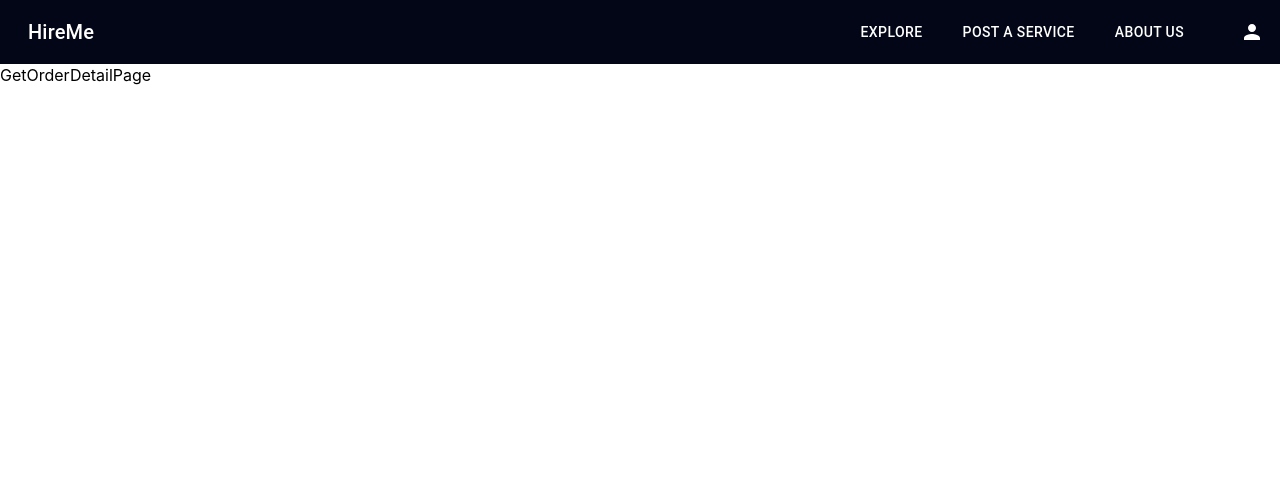
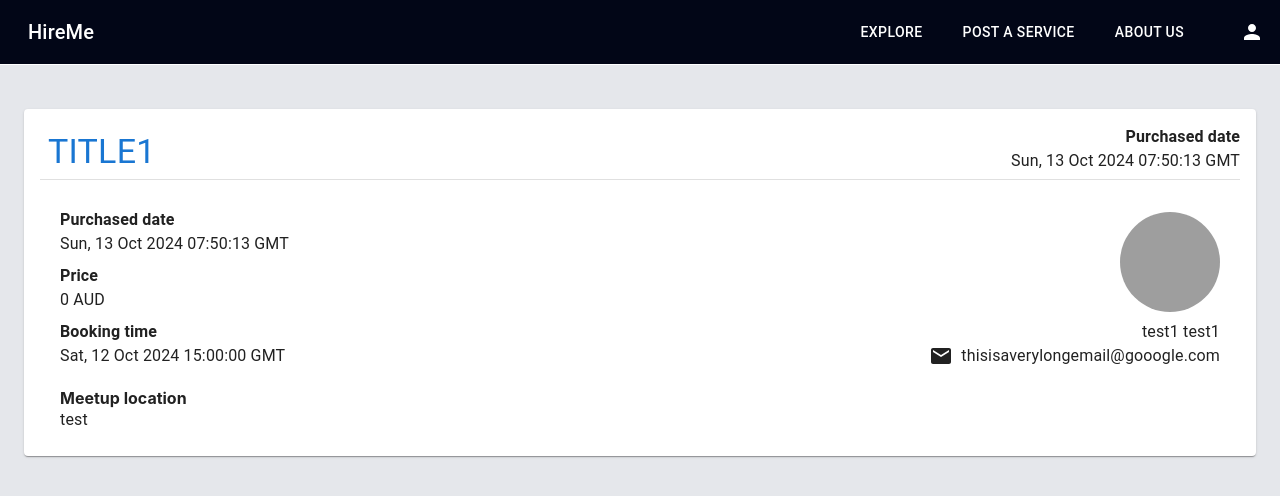
Before and after one commit to RyanTan182/devsoc_blueprint_hackathon_2024_frontend, a React (Create React App) app: page /order/1 in a window 1280 px wide. Shown: the top 496 px of the page. Built offline with nearby package versions, Linux system fonts and the light colour scheme; grey boxes are pictures that could not be loaded.

Commit message:
Implement order detail page

```diff
--- a/src/pages/OrderDetailPage.js
+++ b/src/pages/OrderDetailPage.js
@@ -2,15 +2,40 @@ import axios from "axios";
 import useSWR from "swr";
 import PageSpinner from "../components/ui/pageSpinner";
 import { GET_PRODUCT_DETAIL_API } from "../requests/requestConfig";
+import { Avatar, Box, Button, Card, CardContent, Chip, Divider, Typography } from "@mui/material";
+import MailIcon from '@mui/icons-material/Mail';
+import { useNavigate } from "react-router-dom";
 
 const dummyOrder = {
     "booking_time": "Sat, 12 Oct 2024 15:00:00 GMT",
     "buyer_account_id": "45bc8e65-d25c-41d0-82ae-f4a2832c9037",
     "meetup_location": "test",
     "order_id": "d8e50581-8366-49d3-aeb0-4fc711e939c7",
-    "product_id": "4514a381-ee9f-4b99-b40d-b86f70220d8b",
+    "product": {
+        "account_id": "45bc8e65-d25c-41d0-82ae-f4a2832c9037",
+        "description": "description",
+        "photo_urls": null,
+        "price": 0.0,
+        "product_id": "4514a381-ee9f-4b99-b40d-b86f70220d8b",
+        "product_type": "service",
+        "title": "title1",
+        "video_urls": [
+            "test1",
+            "test2"
+        ]
+    },
     "purchased_date": "Sun, 13 Oct 2024 07:50:13 GMT",
-    "seller_account_id": "45bc8e65-d25c-41d0-82ae-f4a2832c9037"
+    "seller": {
+        "account_id": "45bc8e65-d25c-41d0-82ae-f4a2832c9037",
+        "email": "test1",
+        "first_name": "test1",
+        "last_name": "test1",
+        "pay_id": "test1",
+        "profile_picture_url": "test1",
+        "social_media_links": "test1",
+        "username": "test1",
+        "zid": "test1"
+    }
 }
 
 export default function GetOrderDetailPage() {
@@ -24,8 +49,131 @@ export default function GetOrderDetailPage() {
     // const orderData = data.data;
     // console.log(orderData);
 
+    const navigate = useNavigate();
+
+    const order = dummyOrder;
+
+
     return (
+        <Box p={3} className="min-h-screen bg-gray-200">
+            <Card className="my-5">
 
-        <div>GetOrderDetailPage</div>
+                <CardContent>
+                    <Box className='flex'>
+                        <Button disableRipple variant="text" onClick={() => navigate(`/product/${order.product.product_id}`)}>
+                            <Typography variant="h4">
+                                {order.product.title}
+                            </Typography>
+                        </Button>
+
+                        <Box className='ml-auto'>
+                            <Typography align="right" sx={{fontWeight: 'bold'}}>
+                                Purchased date
+                            </Typography>
+
+                            <Typography align="right">{order.purchased_date}</Typography>
+                        </Box>
+                    </Box>
+
+                    <Divider />
+
+                    <Box className='flex'>
+                        <Box className='py-5 pl-5'>
+                            <Typography variant="body1" sx={{fontWeight: 'bold', marginTop: 1}}>
+                                Purchased date
+                            </Typography>
+
+                            <Typography>
+                                {order.purchased_date}
+                            </Typography>
+
+                            <Typography variant="body1" sx={{fontWeight: 'bold', marginTop: 1}}>
+                                Price
+                            </Typography>
+
+                            <Typography>
+                                {order.product.price} AUD
+                            </Typography>
+
+                            <Typography variant="body1" sx={{fontWeight: 'bold', marginTop: 1}}>
+                                Booking time
+                            </Typography>
+
+                            <Typography>
+                                {order.booking_time}
+                            </Typography>
+                        </Box>
+
+                        <Box className='py-5 pr-5 ml-auto flex flex-col justify-end' >
+                            <Box className='pt-2 flex justify-end'>
+                                <Avatar
+                                    alt="Remy Sharp"
+                                    src="/broken-image.jpg"
+
+                                    sx={{ width: 100, height: 100 }}
+                                />
+                            </Box>
+
+                            <Box className='pt-2 flex justify-end'>
+                                <Typography>
+                                    {order.seller.first_name}  {order.seller.last_name}
+                                </Typography>
+                            </Box>
+
+                            <Box className='flex'>
+                                <MailIcon />
+                                <Typography className="pl-2">
+                                    {/* {order.seller.email}  */}
+                                    thisisaverylongemail@gooogle.com
+                                </Typography>
+                            </Box>
+                        </Box>
+                    </Box>
+
+                    <Box className='pl-5'>
+                        <Typography variant="text-left" sx={{fontWeight:'bold', marginTop: 1}}>
+                            Meetup location
+                        </Typography>
+
+                        <Typography>
+                            {order.meetup_location}
+                        </Typography>
+                    </Box>
+
+
+                    {/* <Typography variant="h5">
+                        {order.product.title}
+                    </Typography>
+
+                    <Divider />
+
+                    <Box className='p-5'>
+                        <Typography variant="body1" sx={{fontWeight: 'bold', marginTop: 1}}>
+                            Purchased date
+                        </Typography>
+
+                        <Typography>
+                            {order.purchased_date}
+                        </Typography>
+
+                        <Typography variant="body1" sx={{fontWeight: 'bold', marginTop: 1}}>
+                            Meetup location
+                        </Typography>
+
+                        <Typography>
+                            {order.meetup_location}
+                        </Typography>
+
+                        <Typography sx={{ marginTop: 1}}>
+                            {order.product.price} AUD
+                        </Typography>
+                    </Box>
+
+                    <Button onClick={() =>  navigate(`/order/${order.order_id}`)}>
+                        Details
+                    </Button> */}
+                </CardContent>
+            </Card>
+        </Box>
     )
 }
--- a/src/pages/OrderHistoriesPage.js
+++ b/src/pages/OrderHistoriesPage.js
@@ -97,7 +97,7 @@ export default function GetOrderHistoriesPage() {
     console.log(orders)
 
     return (
-        <Box p={3} className="h-screen bg-gray-200">
+        <Box p={3} className="min-h-screen bg-gray-200">
             {/* {isAuthenticated ?
                 (<OrderPanelList orders = {dummyOrders}/>) :
                 navigate("/login")
@@ -140,7 +140,6 @@ export default function GetOrderHistoriesPage() {
                     </CardContent>
                 </Card>
             )}
-
         </Box>
     )
 
```
